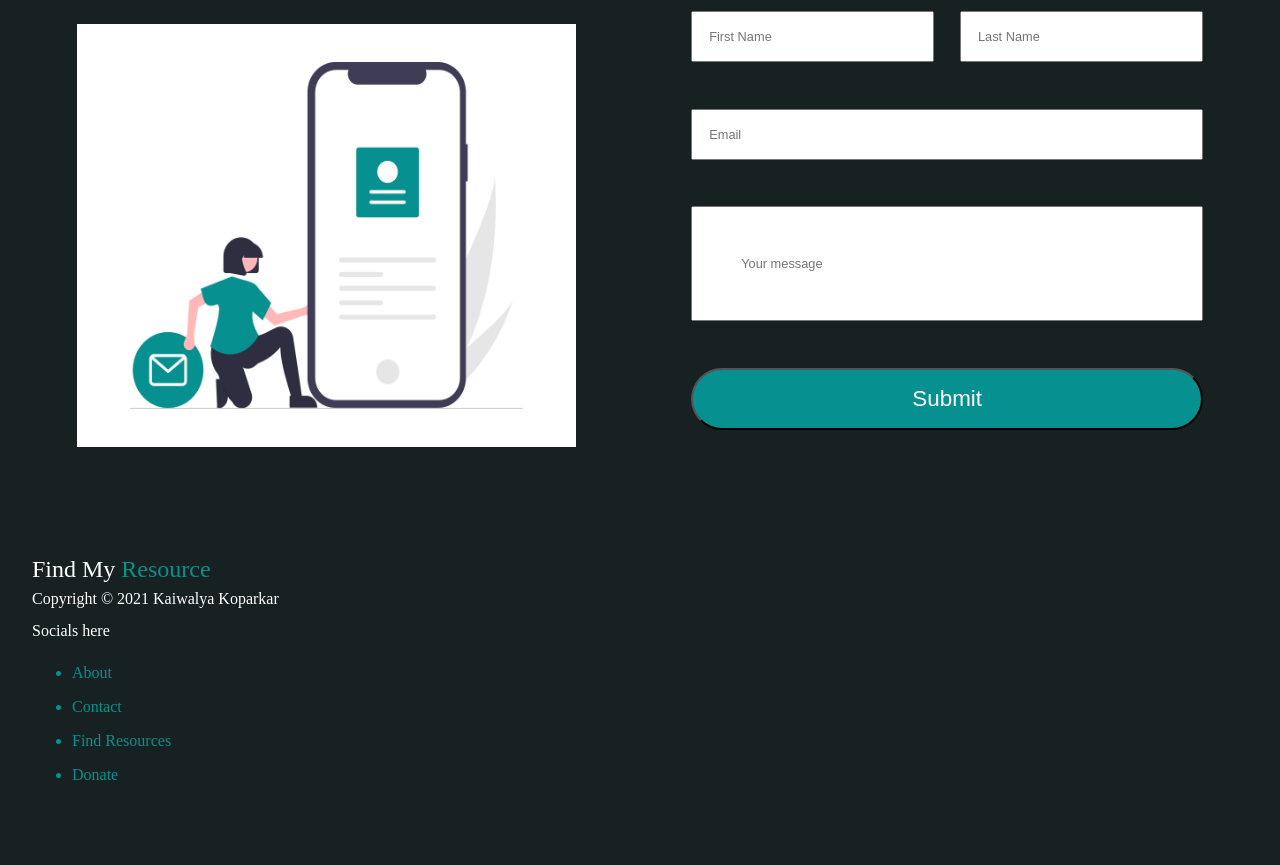
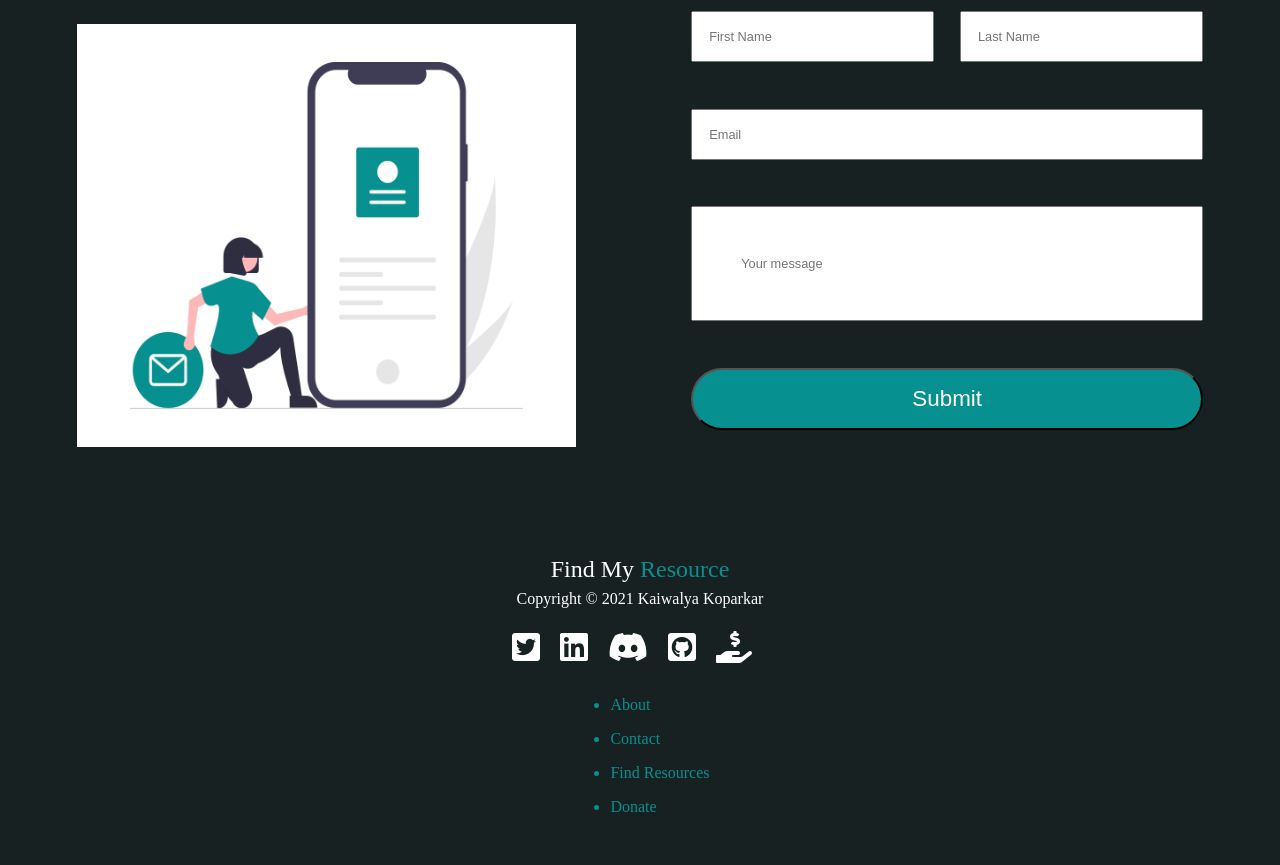
Before and after one commit to kaiwalyakoparkar/Find-Me-Resource, a website: page index.html in a window 1280 px wide. Shown: the part 1494-2359 px from the top of the page. Before the commit the page ends 2327 px from the top, so only its background shows below. Drawn offline with Linux system fonts and the light colour scheme.

Commit message:
feat: :bug: Social icons added instead of the Social text

```diff
--- a/index.html
+++ b/index.html
@@ -5,6 +5,8 @@
     <meta http-equiv="X-UA-Compatible" content="IE=edge">
     <meta name="viewport" content="width=device-width, initial-scale=1.0">
     <link rel="stylesheet" href="styles/style.css">
+    <link rel="stylesheet" href="https://use.fontawesome.com/releases/v5.15.3/css/all.css">
+    <link rel="stylesheet" href="https://use.fontawesome.com/releases/v5.15.3/css/v4-shims.css">
 
     <!-- SEO -->
     <meta
@@ -150,7 +152,11 @@
         Copyright &copy; 2021 Kaiwalya Koparkar
       </p>
       <div class="socials">
-        Socials here
+        <i class="fab fa-twitter-square fa-2x"></i>
+        <i class="fab fa-linkedin fa-2x"></i>
+        <i class="fab fa-discord fa-2x"></i>
+        <i class="fab fa-github-square fa-2x"></i>
+        <i class="fas fa-hand-holding-usd fa-2x"></i>
       </div>
       <div class="contents">
         <ul>
--- a/styles/style.css
+++ b/styles/style.css
@@ -163,6 +163,7 @@ a {
 footer {
 	display: flex;
 	flex-direction: column;
+	align-items: center;
 	margin: 2rem;
 }
 
@@ -180,9 +181,12 @@ footer {
 }
 
 .socials {
-	line-height: 2rem;
+	margin: 1rem 1rem 1rem 0rem;
 }
 
+.fab{
+	margin-right: 1rem;
+}
 @media (min-width: 900px) {
 	nav {
 		font-size: 1.2vw;
```
